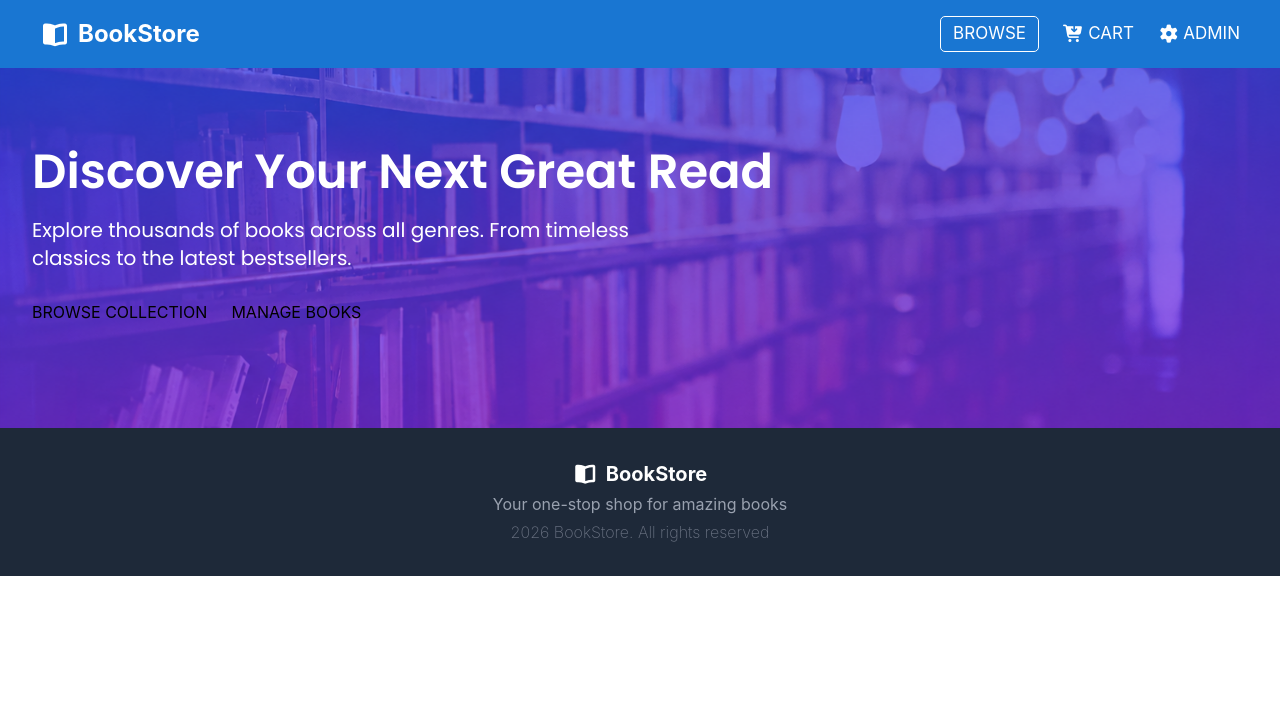
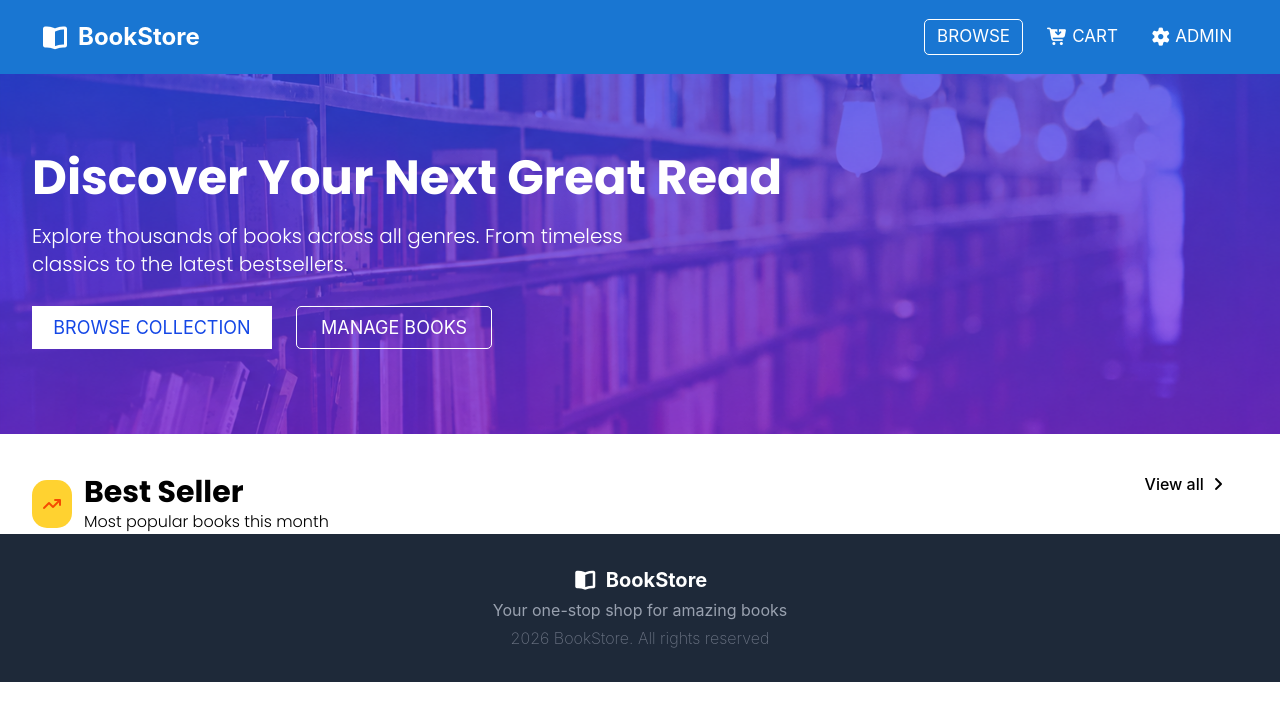
Before and after one commit to Unish-Maharjan/Online-Bookstore, a React (Vite) app: page / in a window 1280 px wide. Shown: the top 720 px of the page. Built offline with nearby package versions, Linux system fonts and the light colour scheme.

Commit message:
components added

```diff
--- a/src/App.jsx
+++ b/src/App.jsx
@@ -1,5 +1,5 @@
 import './App.css'
-import Home from './pages/Home'
+import Home from './pages/Home.jsx'
 
 function App() {
   return (
--- /dev/null
+++ b/src/components/Bestseller.jsx
@@ -0,0 +1,30 @@
+import React from 'react'
+
+const Bestseller = () => {
+  return (
+    <>
+    <div className='flex justify-between'>
+      <div className='flex gap-3 px-8 mt-10 items-center'>
+        <div className='h-12 w-10 flex items-center justify-center rounded-[15px] bg-amber-300 text-orange-600'>
+            <i class="fa-solid fa-arrow-trend-up"></i>
+        </div>
+        <div className='flex flex-col'>
+            <div className='text-3xl font-[Poppins] font-bold'>
+            Best Seller
+            </div>
+            <div className='font-[Poppins] font-light'>
+            Most popular books this month
+            </div>
+        </div>
+      </div>
+      <div className='flex items-center justify-center px-10 font-medium'>
+        <button className='hover:bg-gray-950/10 p-2 px-3 hover:cursor-pointer rounded-[5px]'>
+            View all <i class="fa-solid fa-angle-right"></i>
+        </button>
+      </div>
+    </div>
+    </>
+  )
+}
+
+export default Bestseller
--- a/src/components/Header.jsx
+++ b/src/components/Header.jsx
@@ -9,10 +9,10 @@ const Header = () => {
             <i class="fa-solid fa-book-open"></i>
             <p className='font-bold'>BookStore</p>
         </div>
-        <div className='flex items-center justify-center gap-6 text-[17px] mr-5'>
-            <button className='border py-1 px-3 rounded-[5px] hover:bg-white hover:text-[#1976d2]'>BROWSE</button>
-            <button className='flex gap-1 items-center'><i class="fa-solid fa-cart-arrow-down"></i>CART</button>
-            <button className='flex gap-1 items-center'><i class="fa-solid fa-gear"></i>ADMIN</button>
+        <div className='flex items-center justify-center gap-4 text-[17px] mr-5'>
+            <button className='border py-1 px-3 rounded-[5px] hover:bg-white hover:text-[#1976d2] hover:cursor-pointer'>BROWSE</button>
+            <button className='flex gap-1 items-center hover:cursor-pointer hover:bg-gray-950/5 p-2'><i class="fa-solid fa-cart-arrow-down"></i>CART</button>
+            <button className='flex gap-1 items-center hover:cursor-pointer hover:bg-gray-950/5 p-2'><i class="fa-solid fa-gear"></i>ADMIN</button>
         </div>
         </div>
     </header>
--- a/src/pages/Home.jsx
+++ b/src/pages/Home.jsx
@@ -1,6 +1,8 @@
 import React from 'react'
+import bg from '../assets/bg.png';
 import Header from '../components/Header'
 import Footer from '../components/Footer'
+import Bestseller from '../components/Bestseller';
 
 
 const Home = () => {
@@ -8,32 +10,24 @@ const Home = () => {
     <>
     <Header/>
     <div className='relative overflow-hidden flex flex-col py-20 px-8 gap-7 h-90'>
-
-
-  <img
-    src='bg.png'
-    className='absolute inset-0 -z-10 w-full h-full object-cover'
-    alt='Background'
-  />
-
-
-
+      <img src={bg} className='absolute inset-0 -z-10 w-full h-full object-cover' alt='Background'/>
 
       <div className='flex flex-col gap-5'>
-    <h1 className='text-5xl text-white font-[Poppins] font-semibold'>
+        <h1 className='text-5xl text-white font-[Poppins] font-bold'>
           Discover Your Next Great Read
         </h1>
 
-    <h3 className='text-xl font-[Poppins] text-white w-[50%]'>
+        <h3 className='text-xl font-[Poppins] text-white w-[50%] font-light'>
           Explore thousands of books across all genres. From timeless classics to the latest bestsellers.
         </h3>
       </div>
 
       <div className='flex gap-6'>
-    <button>BROWSE COLLECTION</button>
-    <button>MANAGE BOOKS</button>
+        <button className='p-2 w-60 text-[18px] bg-white text-blue-700 hover:cursor-pointer'>BROWSE COLLECTION</button>
+        <button className='text-white border px-6 text-[18px] rounded-[5px] hover:cursor-pointer hover:bg-gray-50/10 '>MANAGE BOOKS</button>
       </div>
     </div>
+    <Bestseller/>
     <Footer/>
     </>
 
```
Also changed, not shown: src/assets/bg.png (renamed from public/bg.png). Lines whose indentation alone changed are shown as unchanged.
